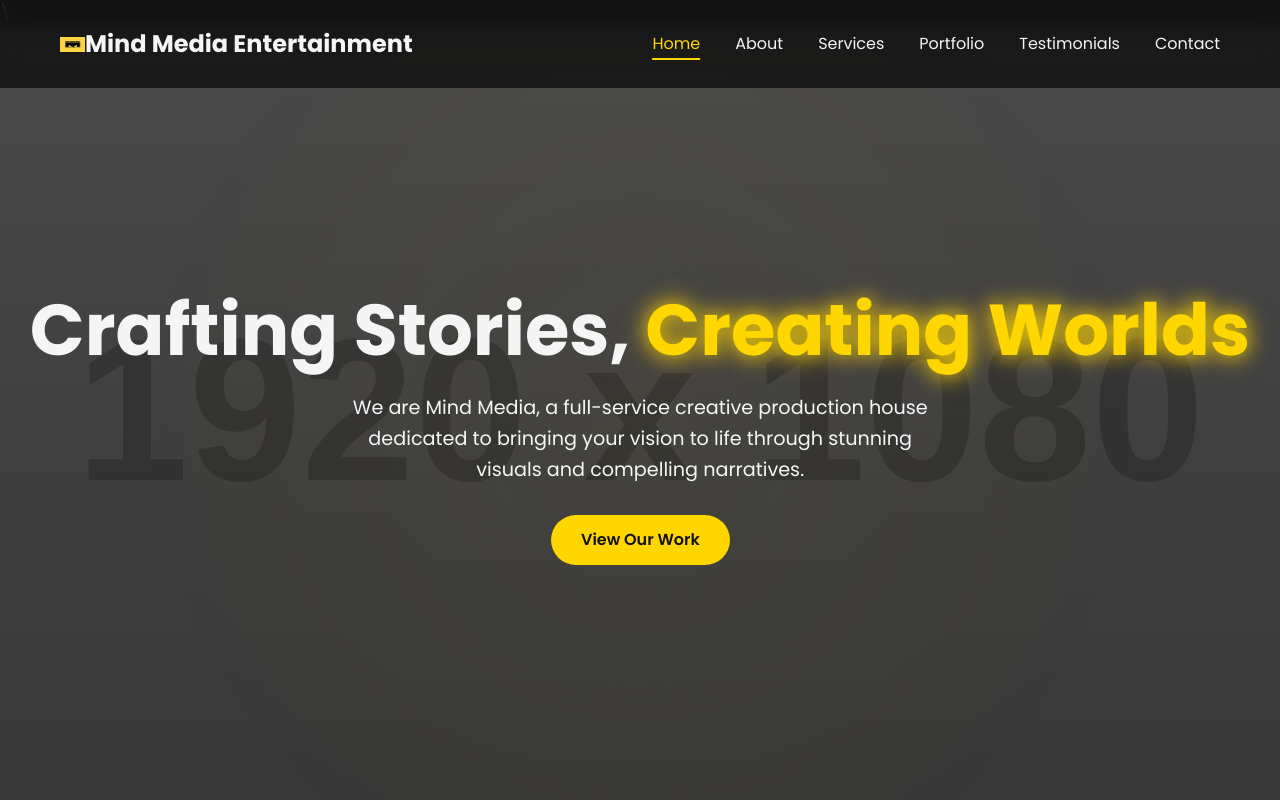
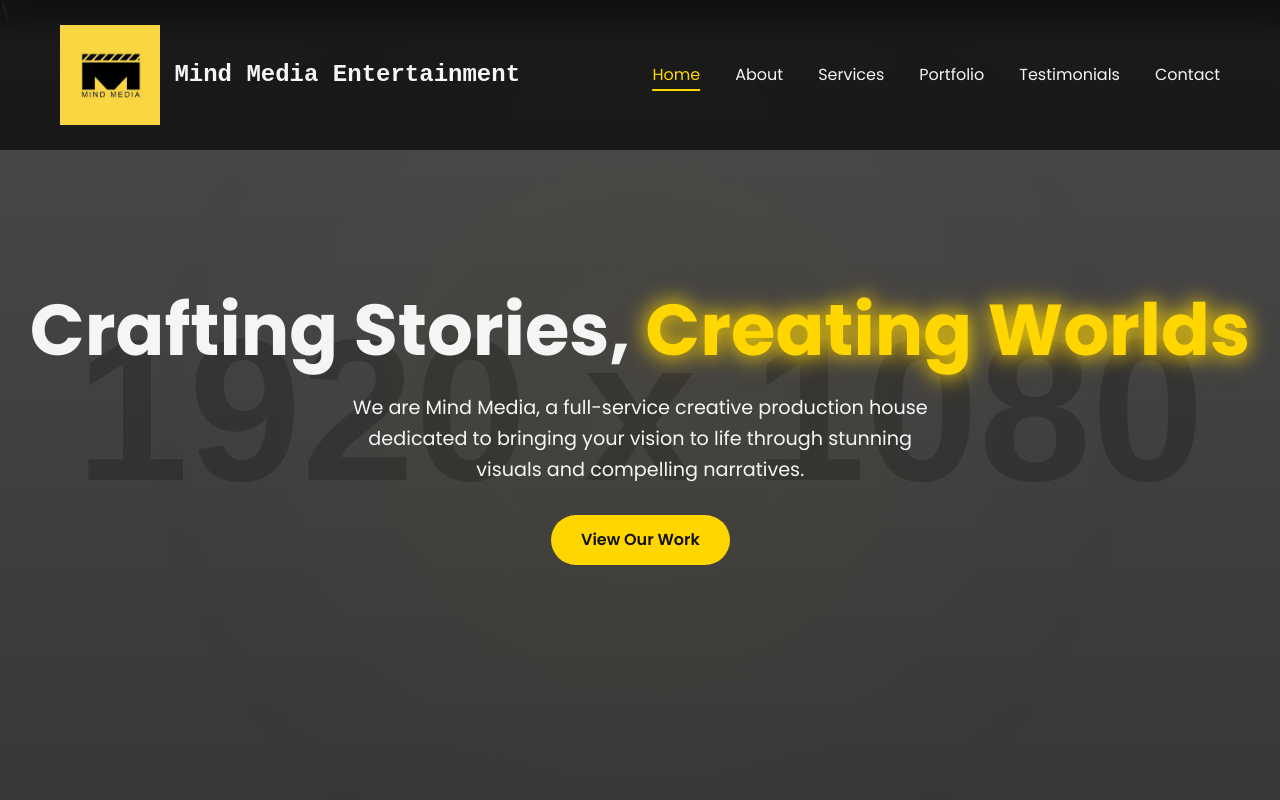
Before and after one commit to MSuryakumar4550/Mind_Media_Entertainment, a plain HTML site: page index.html in a window 1280 px wide. Shown: the top 800 px of the page. Drawn offline with nearby package versions, Linux system fonts and the light colour scheme; placeholder pictures from the web are drawn by us.

Commit message:
Logo Modified

```diff
--- a/index.html
+++ b/index.html
@@ -22,12 +22,13 @@
     <header class="main-header">
         <div class="container">
             <a href="#home" class="logo">
-                <img src="Logo1.jpg" height="15" width="25"/>
+                <img src="Logo1.jpg" height="100" width="100"/>
                     <rect width="100" height="80" rx="8" fill="#FFD600"/>
                     <path d="M10 20H90V30H10V20Z" fill="black"/>
                     <path d="M10 50L20 50V70H30V50L50 70L70 50V70H80V50L90 50V40H10V50Z" fill="black"/>
                 </svg>
-                Mind Media Entertainment
+
+                <pre> Mind Media Entertainment</pre>
             </a>
             <nav class="main-nav">
                 <ul>
```
